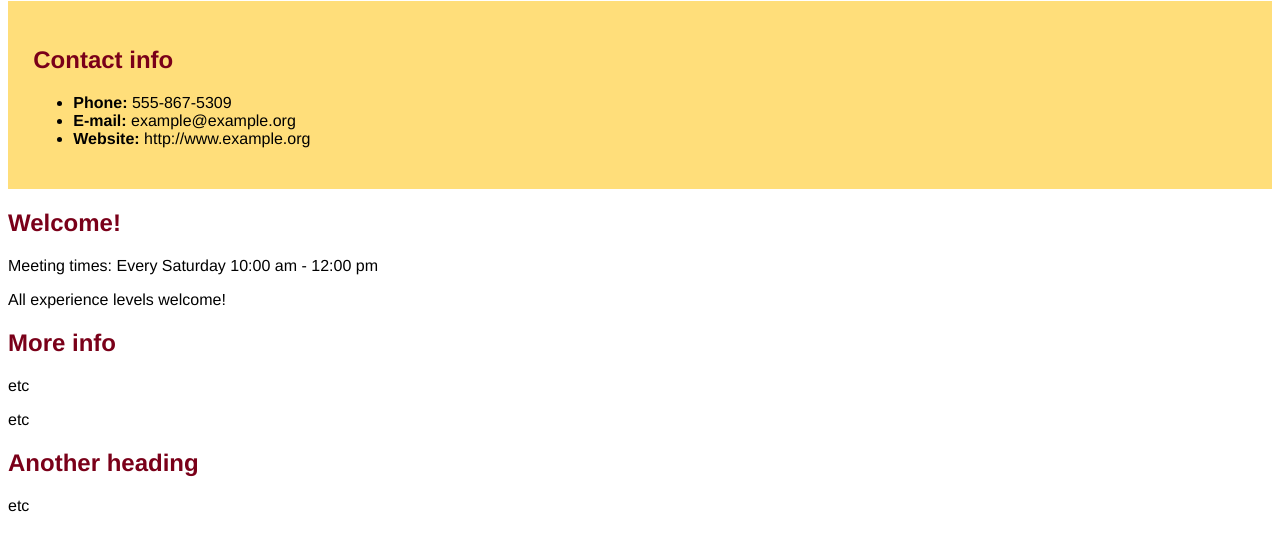
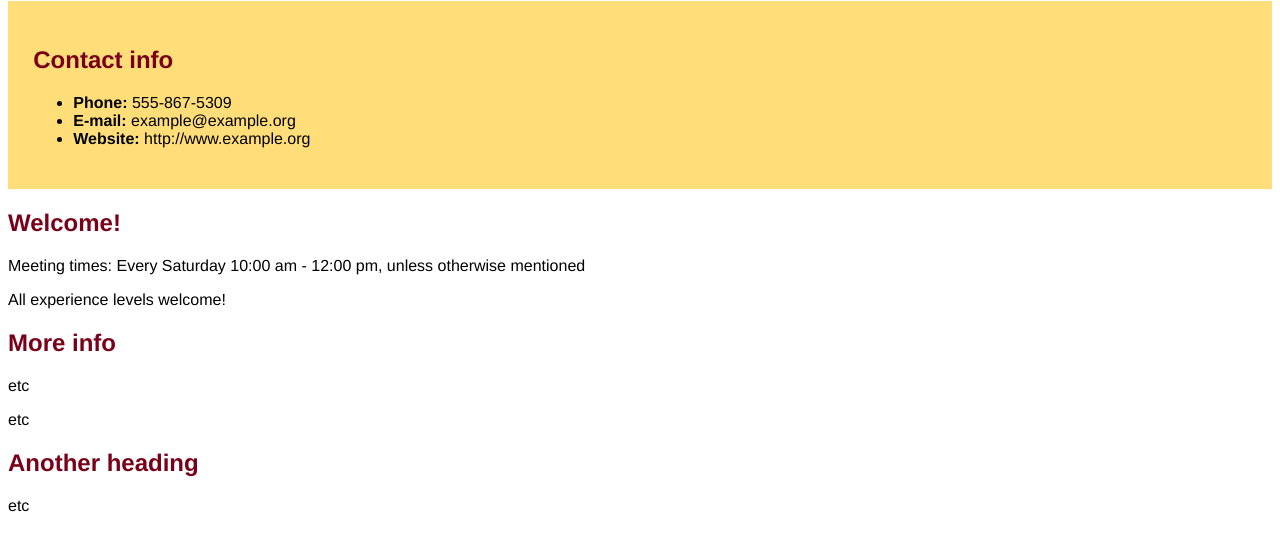
Before and after one commit to Ellen-D/Template_Website, a plain HTML site: page Example.html in a window 1280 px wide. Shown: the part 79-630 px from the top of the page. Drawn offline with Linux system fonts and the light colour scheme.

Commit message:
Specific times updated

```diff
--- a/Example.html
+++ b/Example.html
@@ -1,6 +1,6 @@
 <!doctype html>
 <head>
-  <title>Page title</title>
+  <title>UMN Archery Club</title>
   <link rel="stylesheet" type="text/css" href="styles.css">
 </head>
 
@@ -19,7 +19,7 @@
 
 <h2>Welcome!</h2>
 
-<p>Meeting times: Every Saturday 10:00 am - 12:00 pm</p>
+<p>Meeting times: Every Saturday 10:00 am - 12:00 pm, unless otherwise mentioned</p>
 
 <p>All experience levels welcome!</p>
 
```
